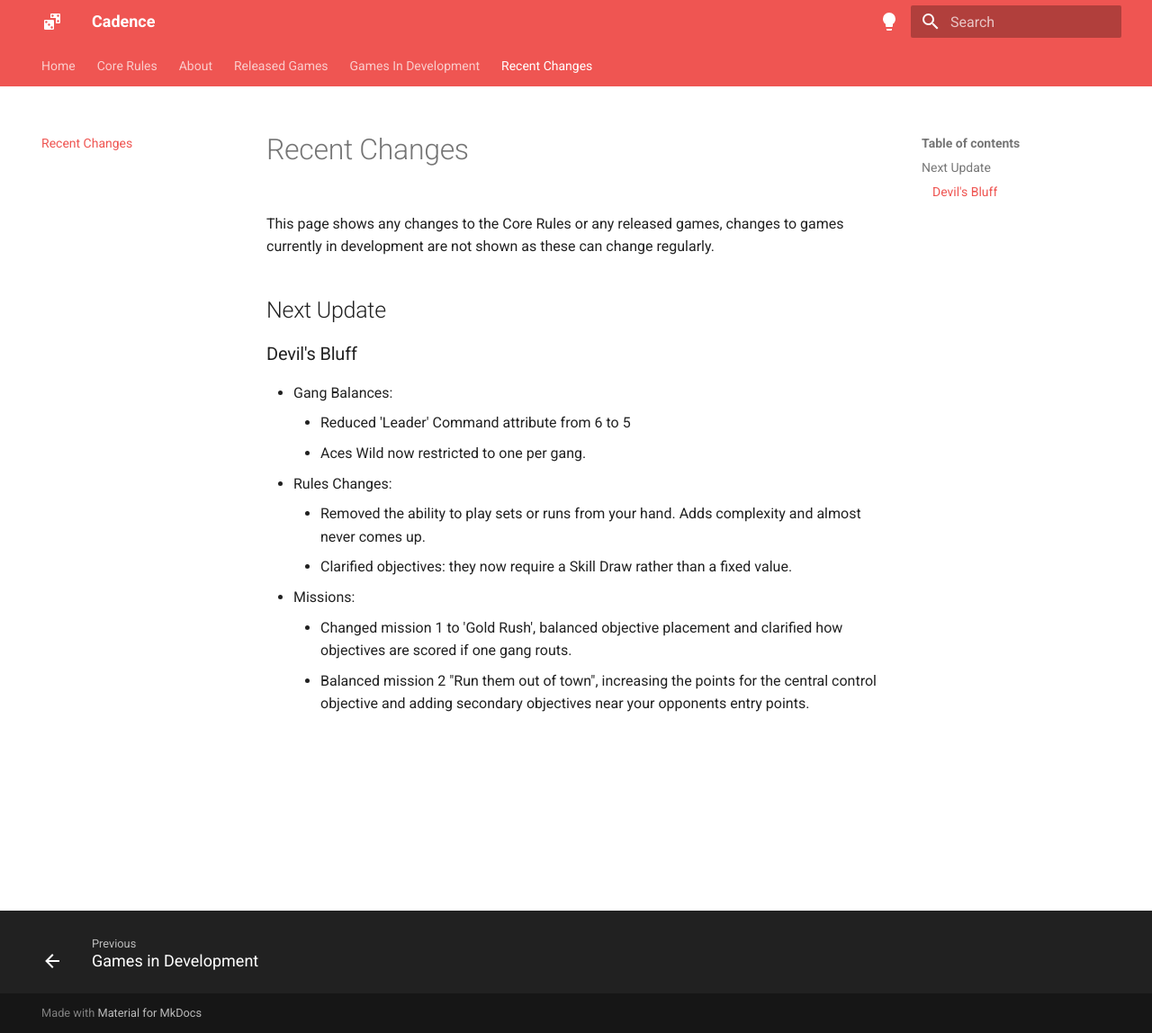
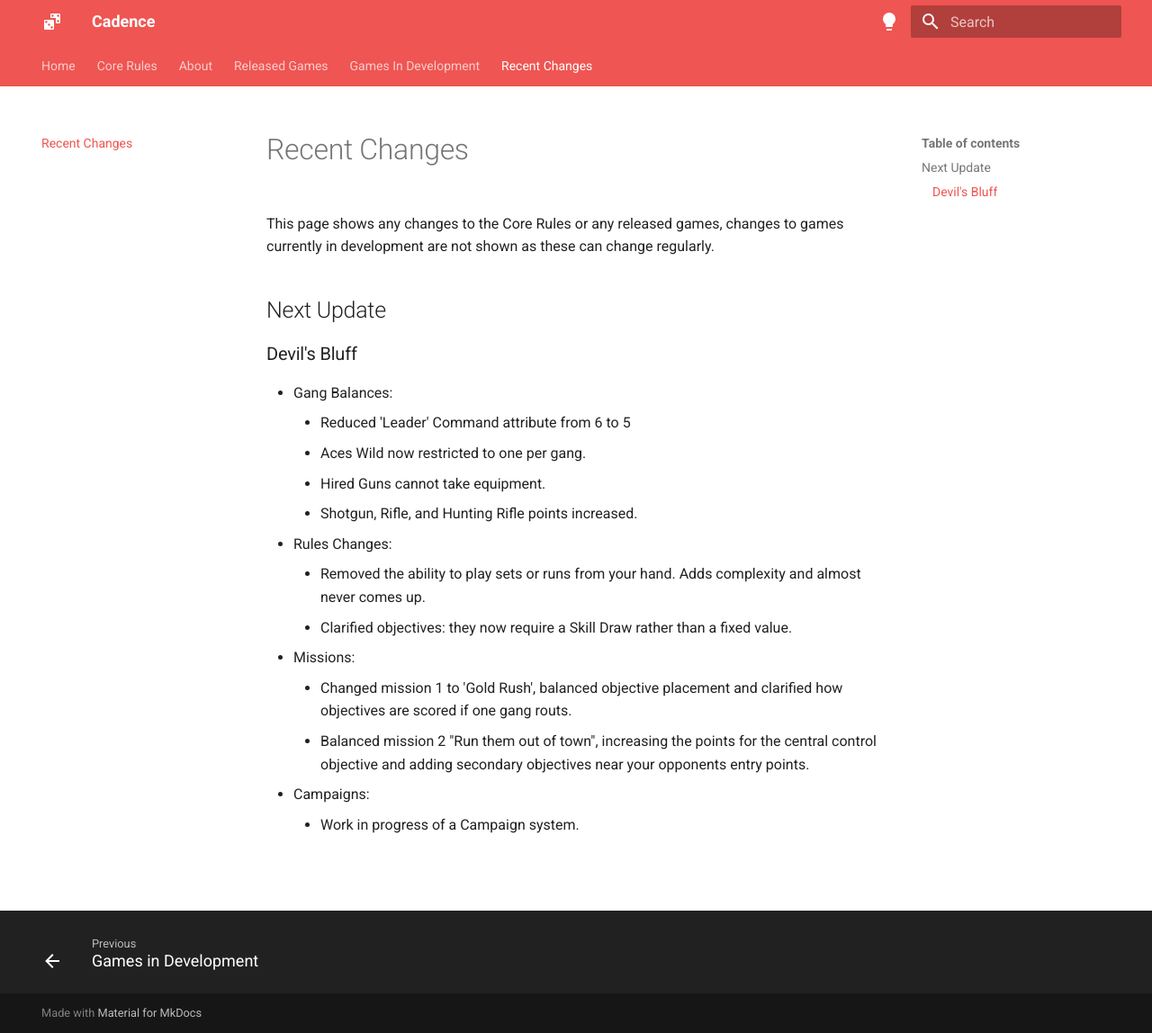
Before and after one commit to open-source-tabletop/cadence-website, an MkDocs documentation site: the page built from docs/recent-changes.md, in a window 1280 px wide and 1148 px high. Shown: the whole window at 90% size. Built offline with MkDocs 1.6.1 and Material for MkDocs 9.7.7, drawn with Linux system fonts in a browser that asks for light colours.

Commit message:
Update recent-changes.md

```diff
--- a/docs/recent-changes.md
+++ b/docs/recent-changes.md
@@ -9,9 +9,13 @@ This page shows any changes to the Core Rules or any released games, changes to
 - Gang Balances:
     - Reduced 'Leader' Command attribute from 6 to 5
     - Aces Wild now restricted to one per gang.
+    - Hired Guns cannot take equipment.
+    - Shotgun, Rifle, and Hunting Rifle points increased.
 - Rules Changes:
     - Removed the ability to play sets or runs from your hand. Adds complexity and almost never comes up.
     - Clarified objectives: they now require a Skill Draw rather than a fixed value.
 - Missions:
     - Changed mission 1 to 'Gold Rush', balanced objective placement and clarified how objectives are scored if one gang routs.
     - Balanced mission 2 "Run them out of town", increasing the points for the central control objective and adding secondary objectives near your opponents entry points.
+- Campaigns:
+    - Work in progress of a Campaign system.
```
